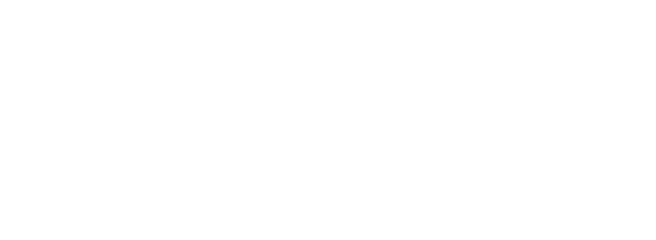
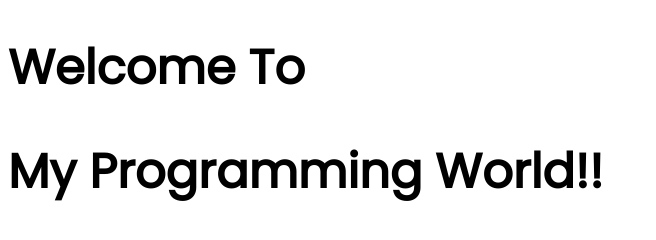
Before and after one commit to nahidsultan19/developer-portfolio, a plain HTML site: page index.html in a window 1280 px wide. Shown: the whole page, without its empty margins (0-656 px from the left). Drawn offline with Linux system fonts and the light colour scheme.

Commit message:
added google font and css file.

```diff
--- a/index.html
+++ b/index.html
@@ -6,11 +6,15 @@
     <meta http-equiv="X-UA-Compatible" content="IE=edge">
     <meta name="viewport" content="width=device-width, initial-scale=1.0">
     <title>Nahid Developer Portfolio</title>
+    <link rel="preconnect" href="https://fonts.googleapis.com">
+    <link rel="preconnect" href="https://fonts.gstatic.com" crossorigin>
+    <link href="https://fonts.googleapis.com/css2?family=Poppins&display=swap" rel="stylesheet">
     <link rel="stylesheet" href="style.css">
 </head>
 
 <body>
-
+    <h1>Welcome To</h1>
+    <h1>My Programming World!!</h1>
 </body>
 
 </html>
--- a/style.css
+++ b/style.css
@@ -0,0 +1,6 @@
+body{
+    font-family: 'Poppins', sans-serif;
+}
+h1{
+    font-size: 48px;
+}
```
